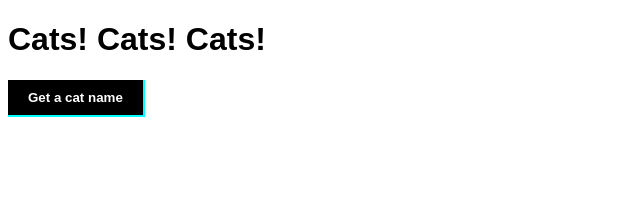
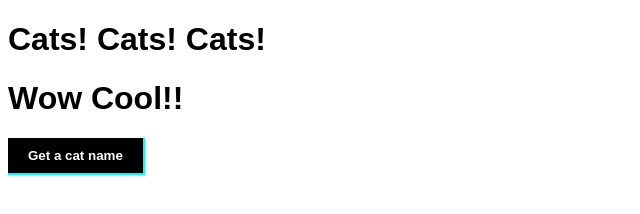
Before and after one commit to dibbk5/deployment-demo, a website: page public/index.html in a window 1280 px wide. Shown: the whole page, without its empty margins (0-640 px from the left). Drawn offline with Linux system fonts and the light colour scheme.

Commit message:
Testing update HTML

```diff
--- a/public/index.html
+++ b/public/index.html
@@ -11,6 +11,7 @@
     <header>
         <h1>Cats! Cats! Cats!</h1>
     </header>
+    <h1>Wow Cool!!</h1>
 
     <button>Get a cat name</button>
 
```
